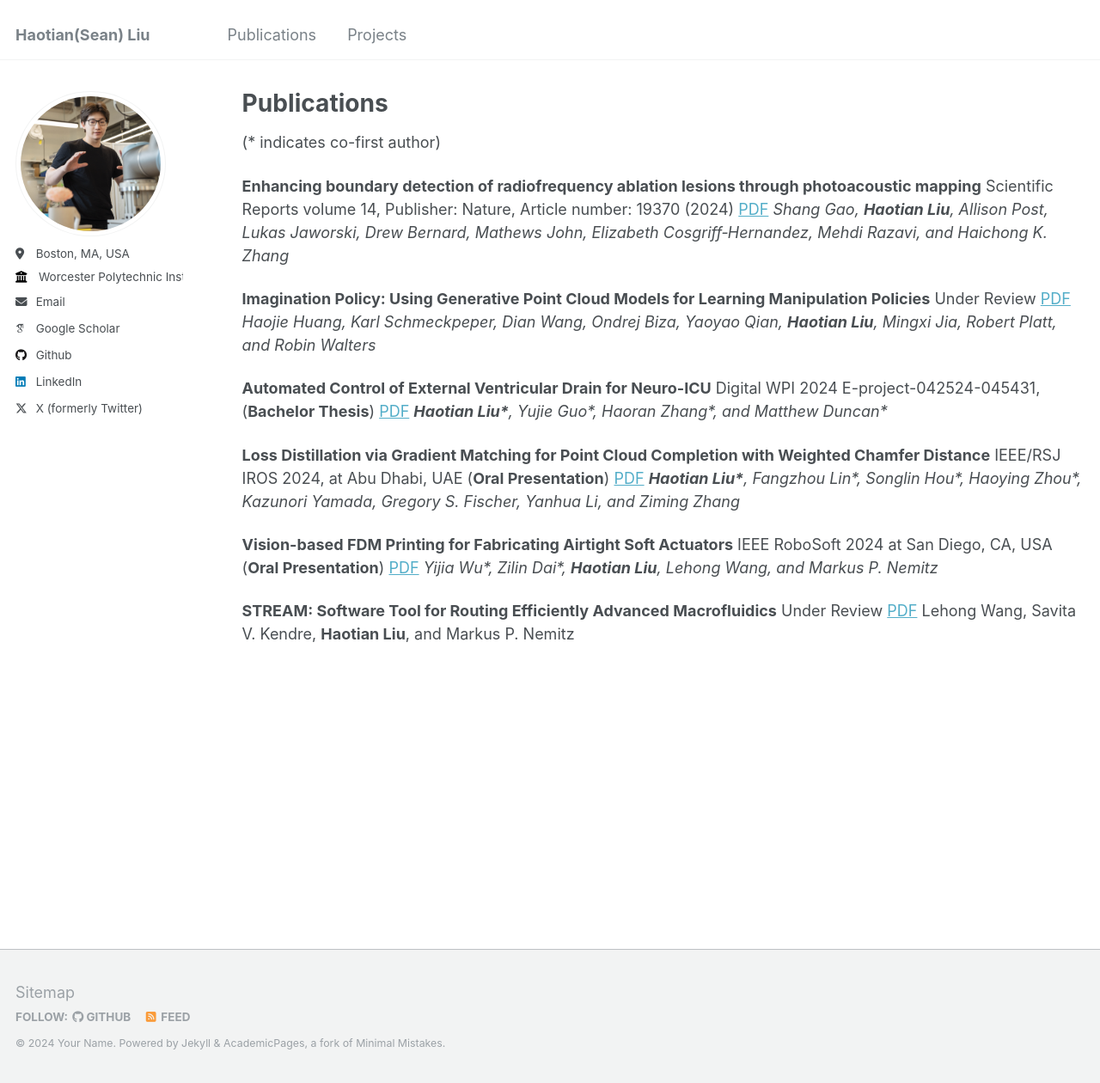
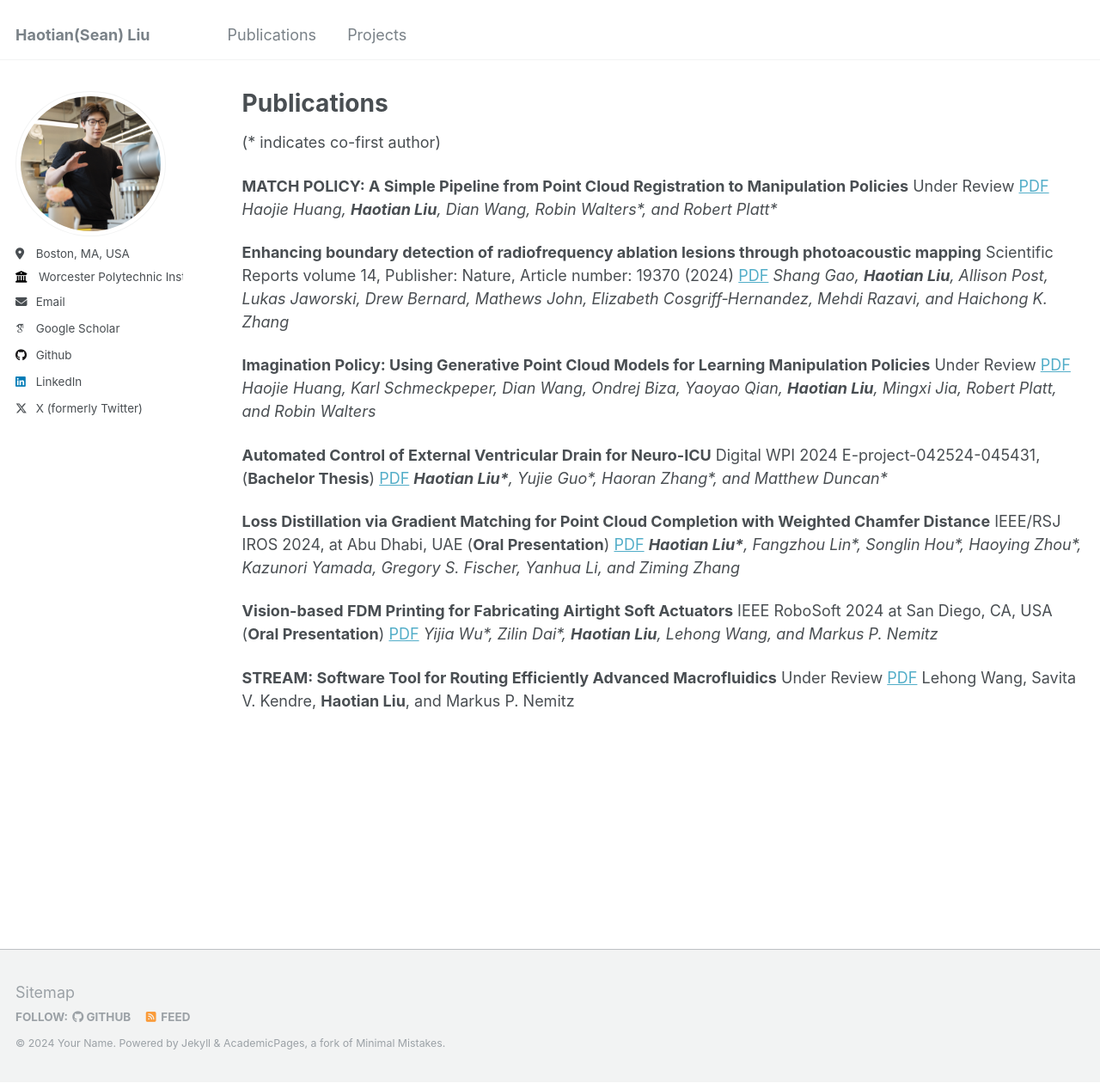
Before and after one commit to seanliu7081/seanliu7081.github.io, a Jekyll site: the page built from _pages/publications.md, in a window 1280 px wide and 1260 px high. Shown: the whole window at 86% size. Built offline with Jekyll 4.4.1, drawn with Linux system fonts in a browser that asks for light colours; some web fonts are replaced.

Commit message:
Update publications.md

```diff
--- a/_pages/publications.md
+++ b/_pages/publications.md
@@ -7,6 +7,8 @@ author_profile: true
 
 
 (* indicates co-first author)
+
+**MATCH POLICY: A Simple Pipeline from Point Cloud Registration to Manipulation Policies** Under Review [PDF](https://www.arxiv.org/abs/2409.15517) *Haojie Huang, **Haotian Liu**, Dian Wang, Robin Walters\*, and Robert Platt\**
 
 **Enhancing boundary detection of radiofrequency ablation lesions through photoacoustic mapping** Scientific Reports volume 14, Publisher: Nature, Article number: 19370 (2024) [PDF](https://www.nature.com/articles/s41598-024-68046-x) *Shang Gao, **Haotian Liu**, Allison Post, Lukas Jaworski, Drew Bernard, Mathews John, Elizabeth Cosgriff‑Hernandez, Mehdi Razavi, and Haichong K. Zhang*
 
```
